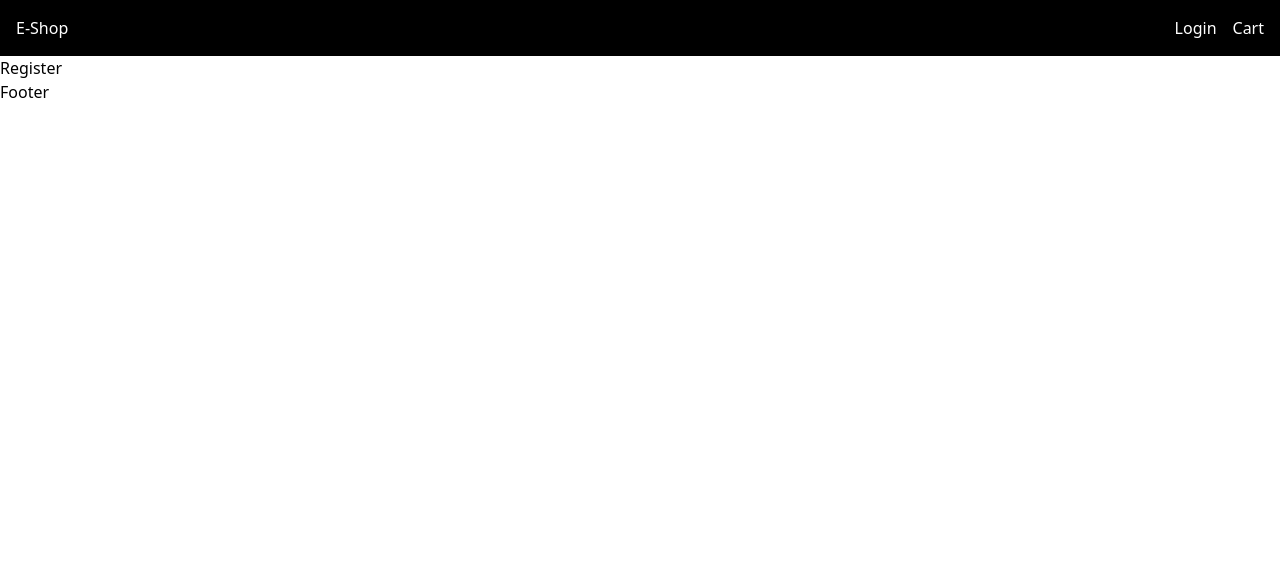
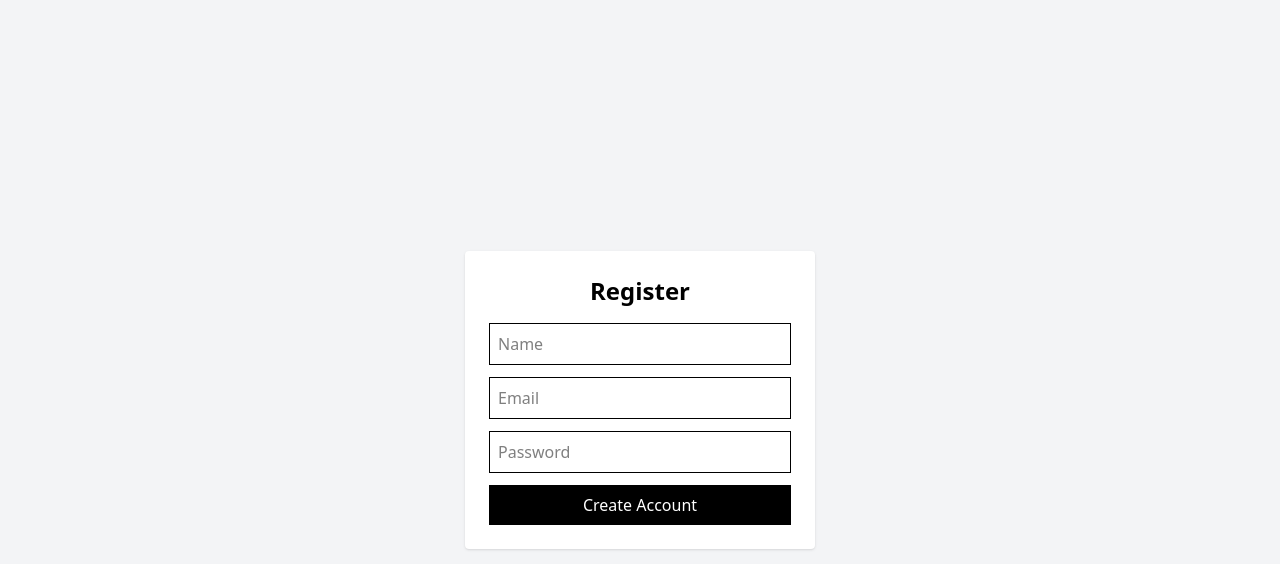
Before and after one commit to Sandeep-Gupta-legend/E-shop, a React (Vite) app in the folder Frontend/: page /register in a window 1280 px wide. Shown: the top 564 px of the page. Built offline with nearby package versions, Linux system fonts and the light colour scheme.

Commit message:
created login page

```diff
--- a/Frontend/src/App.jsx
+++ b/Frontend/src/App.jsx
@@ -1,18 +1,7 @@
-import React from 'react'
-import AppRoutes from './routes/AppRoutes'
-import Header from './compotents/Header'
-import Footer from './compotents/Footer'
+import AppRoutes from "./routes/AppRoutes";
 
-const App = () => {
-  return (
-
-    <>
-    <Header/>
-    <AppRoutes/>
-    <Footer/>
-
-    </>
-  )
+function App() {
+  return <AppRoutes />;
 }
 
-export default App
+export default App;
--- /dev/null
+++ b/Frontend/src/layouts/AuthLayout.jsx
@@ -0,0 +1,9 @@
+const AuthLayout = ({ children }) => {
+  return (
+    <div className="min-h-screen flex items-center justify-center bg-gray-100">
+      {children}
+    </div>
+  );
+};
+
+export default AuthLayout;
--- /dev/null
+++ b/Frontend/src/layouts/UserLayout.jsx
@@ -0,0 +1,13 @@
+import Header from "../compotents/Header";
+import Footer from "../compotents/Footer";
+const UserLayout = ({ children }) => {
+  return (
+    <>
+      <Header />
+      <main className="min-h-[80vh]">{children}</main>
+      <Footer />
+    </>
+  );
+};
+
+export default UserLayout;
--- a/Frontend/src/pages/Login.jsx
+++ b/Frontend/src/pages/Login.jsx
@@ -1,9 +1,29 @@
-import React from 'react'
+import Header from "../compotents/Header";
 
 const Login = () => {
+  <Header />
   return (
-    <div>Login</div>
-  )
-}
 
-export default Login
+    <div className="bg-white p-6 rounded w-[350px] shadow">
+      <h2 className="text-2xl font-bold mb-4 text-center">Login</h2>
+
+      <input
+        type="email"
+        placeholder="Email"
+        className="w-full p-2 border mb-3"
+      />
+
+      <input
+        type="password"
+        placeholder="Password"
+        className="w-full p-2 border mb-3"
+      />
+
+      <button className="w-full bg-black text-white py-2">
+        Login
+      </button>
+    </div>
+  );
+};
+
+export default Login;
--- a/Frontend/src/pages/Register.jsx
+++ b/Frontend/src/pages/Register.jsx
@@ -1,9 +1,31 @@
-import React from 'react'
-
 const Register = () => {
   return (
-    <div>Register</div>
-  )
-}
+    <div className="bg-white p-6 rounded w-[350px] shadow">
+      <h2 className="text-2xl font-bold mb-4 text-center">Register</h2>
 
-export default Register
+      <input
+        type="text"
+        placeholder="Name"
+        className="w-full p-2 border mb-3"
+      />
+
+      <input
+        type="email"
+        placeholder="Email"
+        className="w-full p-2 border mb-3"
+      />
+
+      <input
+        type="password"
+        placeholder="Password"
+        className="w-full p-2 border mb-3"
+      />
+
+      <button className="w-full bg-black text-white py-2">
+        Create Account
+      </button>
+    </div>
+  );
+};
+
+export default Register;
--- a/Frontend/src/routes/AppRoutes.jsx
+++ b/Frontend/src/routes/AppRoutes.jsx
@@ -1,19 +1,56 @@
-import React from 'react'
-import { Route, Routes } from 'react-router-dom'
-import Home from '../pages/Home'
-import Login from '../pages/Login'
-import Register from '../pages/Register'
-import Cart from '../pages/Cart'
+import { Routes, Route } from "react-router-dom";
+import UserLayout from "../layouts/UserLayout";
+import AuthLayout from "../layouts/AuthLayout";
+
+import Home from "../pages/Home";
+import Login from "../pages/Login";
+import Register from "../pages/Register";
+import Cart from "../pages/Cart";
 
 const AppRoutes = () => {
   return (
     <Routes>
-      <Route path='/' element={<Home/>}/>
-      <Route path='/login' element={<Login/>}/>
-      <Route path='/register' element={<Register/>}/>
-      <Route path='/cart' element={<Cart/>}/>
+
+      {/* User Routes */}
+      <Route
+        path="/"
+        element={
+          <UserLayout>
+            <Home />
+          </UserLayout>
+        }
+      />
+
+      <Route
+        path="/cart"
+        element={
+          <UserLayout>
+            <Cart />
+          </UserLayout>
+        }
+      />
+
+      {/* Auth Routes */}
+      <Route
+        path="/login"
+        element={
+          <AuthLayout>
+            <Login />
+          </AuthLayout>
+        }
+      />
+
+      <Route
+        path="/register"
+        element={
+          <AuthLayout>
+            <Register />
+          </AuthLayout>
+        }
+      />
+
     </Routes>
   );
 };
 
-export default AppRoutes
+export default AppRoutes;
--- a/Frontend/src/services/api.js
+++ b/Frontend/src/services/api.js
@@ -0,0 +1,8 @@
+import axios from "axios";
+
+const api = axios.create({
+  baseURL: "http://localhost:5000/api",
+  withCredentials: true,
+});
+
+export default api;
```
Also changed, not shown: Frontend/src/layouts/AdminLayout.jsx (added).
